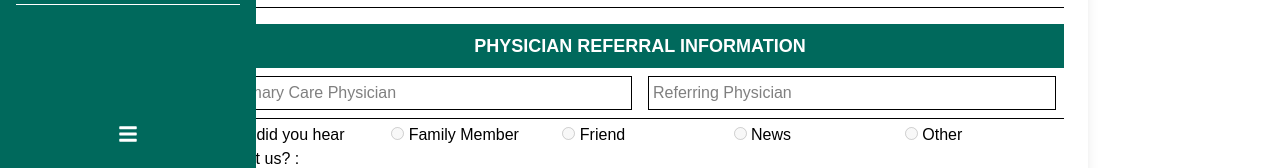
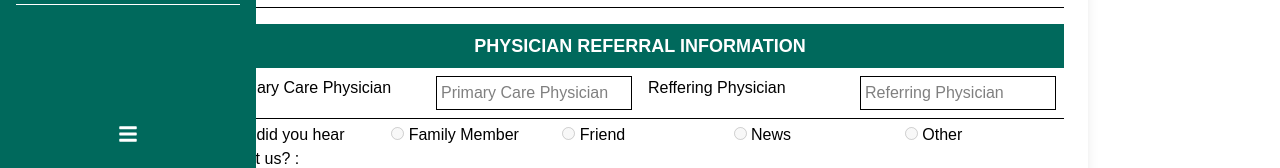
Before and after one commit to JoeyCollado/ehr, a Next.js app: page /pages/registration/personalInformation in a window 1280 px wide. Shown: the part 632-800 px from the top of the page. Built offline with nearby package versions, Linux system fonts and the light colour scheme; no server answers.

Commit message:
adjustments

```diff
--- a/app/pages/registration/personalInformation/page.tsx
+++ b/app/pages/registration/personalInformation/page.tsx
@@ -192,9 +192,11 @@ const Page = () => {
 
         {/* Second part */}
         <h2 className="text-lg font-bold bg-[#00695C] text-white p-2 mt-4 text-center ">PHYSICIAN REFERRAL INFORMATION</h2>
-        <div className="grid grid-cols-2 gap-4 border-b p-2">
+        <div className="grid grid-cols-4 gap-4 border-b p-2">
+              <h2>Primary Care Physician</h2>
           <input className="border p-1" placeholder="Primary Care Physician" name="primaryPhysician"
                  value={formData.primaryPhysician || ''} onChange={handleInputChange} readOnly={!isEditing} />
+              <h2>Reffering Physician</h2>
           <input className="border p-1" placeholder="Referring Physician" name="referringPhysician"
                  value={formData.referringPhysician || ''} onChange={handleInputChange} readOnly={!isEditing} />
         </div>
```
